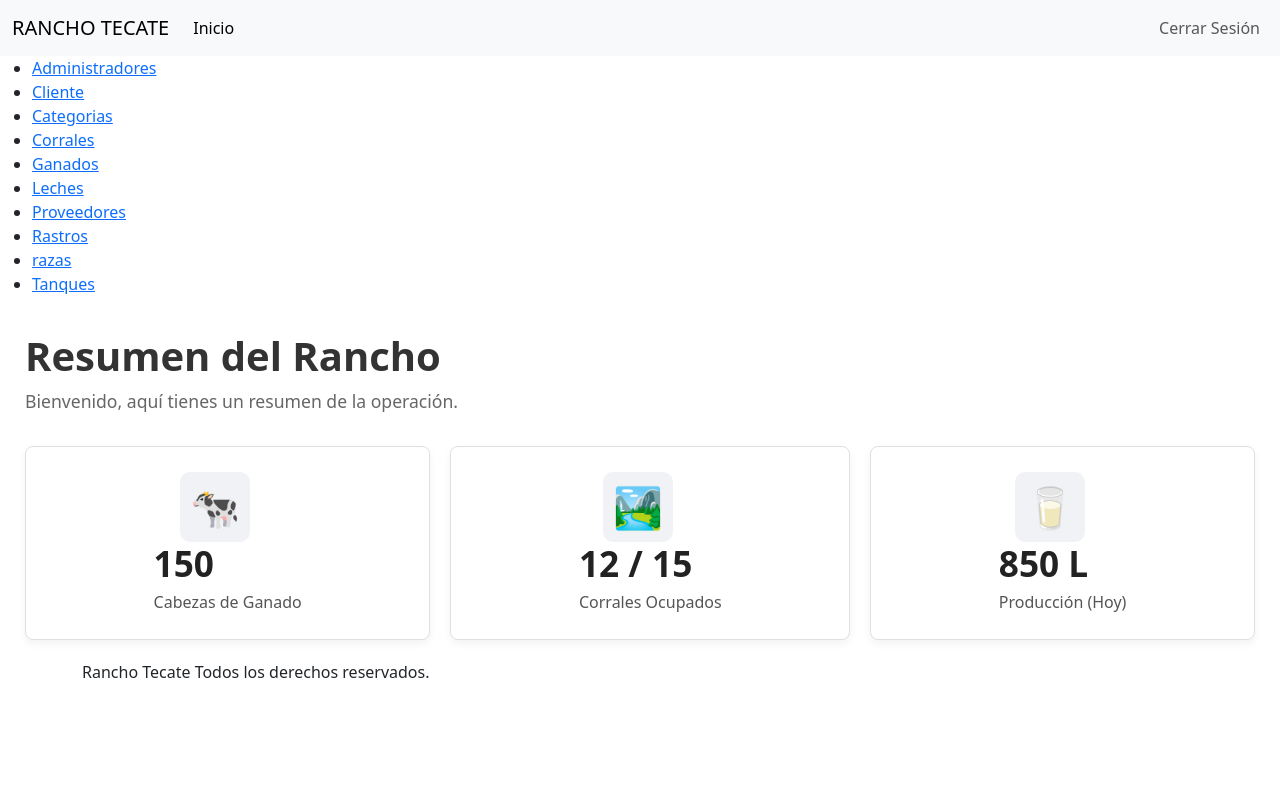
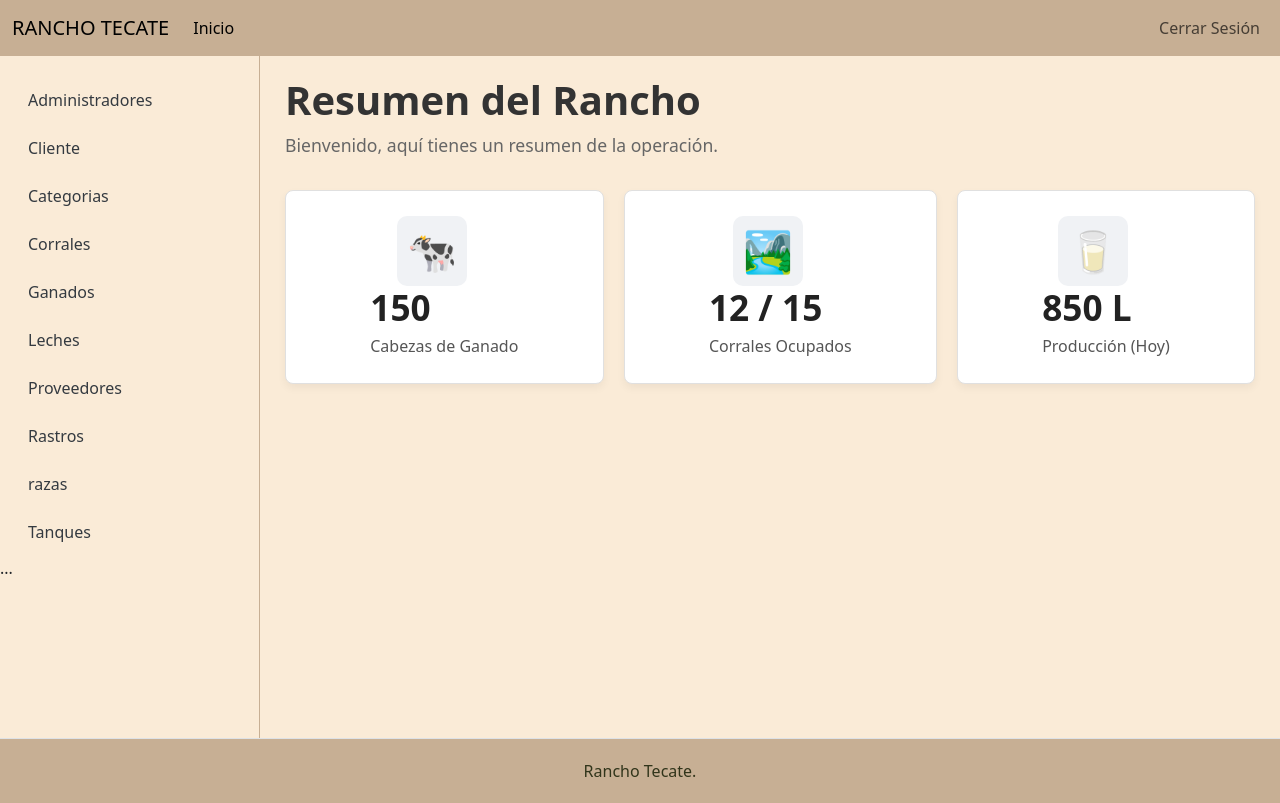
Before and after one commit to Franciscohpina/erp_rancho_Angular, an Angular app: page /dashboard in a window 1280 px wide. Built offline with nearby package versions, Linux system fonts and the light colour scheme; sample sign-in values are in the browser's storage.

Commit message:
Se agrego estilo al main y al dashboard

```diff
--- a/src/app/layouts/main/main.css
+++ b/src/app/layouts/main/main.css
@@ -0,0 +1,100 @@
+/*
+ * 1. El layout principal
+ * Usamos Flexbox para poner el sidebar y el contenido uno al lado del otro.
+ */
+.page-layout {
+  display: flex;
+
+  /* * Calcula la altura mínima.
+   * 100vh = 100% de la altura de la ventana.
+   * Restamos 56px (altura de tu navbar) y 62px (altura de tu footer).
+   * ¡Ajusta estos números si tu navbar o footer son más altos!
+   */
+  min-height: calc(100vh - 56px - 62px);
+}
+
+/*
+ * 2. El Menú Lateral (Sidebar)
+ * Le damos un ancho fijo y un estilo limpio.
+ */
+.sidebar-menu {
+  width: 260px; /* Ancho fijo para el menú */
+  flex-shrink: 0; /* Evita que se encoja */
+  background-color: antiquewhite; /* Color de fondo gris claro (Bootstrap) */
+  border-right: 1px solid #C7AF94; /* Borde divisor */
+  padding-top: 20px;
+}
+
+.sidebar-menu ul {
+  list-style: none; /* Quita los puntos de la lista */
+  padding: 0;
+  margin: 0;
+}
+
+/*
+ * 3. Los enlaces del menú
+ * Les damos padding y un efecto hover.
+ */
+.sidebar-menu li a {
+  display: block; /* Ocupa todo el ancho del 'li' */
+  padding: 12px 25px; /* Espaciado interno */
+  color: #343a40; /* Color de texto oscuro */
+  text-decoration: none; /* Quita el subrayado */
+  font-weight: 500;
+  border-left: 3px solid transparent; /* Borde para el estado 'active' */
+}
+
+/* Efecto al pasar el mouse */
+.sidebar-menu li a:hover {
+  background-color: #8c916C; /* Fondo gris más oscuro */
+  color: #f8f8f8; /* Color azul de Bootstrap */
+}
+
+/*
+ * 4. Estilo para el enlace ACTIVO
+ * Esto funcionará si añades 'routerLinkActive="active"' a tus enlaces.
+ */
+.sidebar-menu li a.active {
+  background-color: #8c916C; /* Fondo azul claro */
+  color: #ffffff; /* Color azul primario */
+  font-weight: 700;
+  border-left: 3px solid #0d6efd; /* Borde azul */
+}
+
+/*
+ * 5. El Contenido Principal
+ * Hacemos que ocupe todo el espacio restante.
+ */
+.page-content {
+  flex-grow: 1; /* ¡Esta es la magia! Hace que llene el espacio */
+  background-color: antiquewhite;
+
+  /* El padding (relleno) lo maneja cada componente hijo
+     (como 'dashboard.css' o 'administradores.css')
+     para que el fondo de color llene todo el espacio.
+  */
+}
+
+.navbar{
+    background-color: #C7AF94;
+}
+
+/*
+ * 6. El Footer
+ * Lo hacemos más consistente.
+ */
+.footer {
+  /* Asegúrate de que tu footer tenga las clases de Bootstrap
+     para un tema oscuro si así lo deseas, ej: 'bg-dark text-white'
+  */
+  padding: 20px 0;
+  text-align: center;
+  background-color: #C7AF94; /* Fondo gris claro */
+  border-top: 1px solid #dee2e6;
+  color: #6c757d; /* Texto gris */
+}
+
+.footer p {
+  margin: 0;
+  color: #31351b;
+}
--- a/src/app/layouts/main/main.html
+++ b/src/app/layouts/main/main.html
@@ -1,5 +1,5 @@
 
-<nav class="navbar navbar-expand-lg bg-body-tertiary">
+<nav class="navbar navbar-expand-lg" style="background-color: #C7AF94;">
   <div class="container-fluid">
     <a class="navbar-brand" href="#">RANCHO TECATE</a>
     <button class="navbar-toggler" type="button" data-bs-toggle="collapse" data-bs-target="#navbarNavAltMarkup" aria-controls="navbarNavAltMarkup" aria-expanded="false" aria-label="Toggle navigation">
@@ -24,18 +24,19 @@
         <div class="page-layout">
 
             <nav class="sidebar-menu">
-               <ul>
-                <li><a [routerLink]="['administradores']">Administradores</a></li>
-                <li><a [routerLink]="['cliente']">Cliente</a></li>
-                <li><a [routerLink]="['categorias']">Categorias</a></li>
-                <li><a [routerLink]="['corrales']">Corrales</a></li>
-                <li><a [routerLink]="['ganados']">Ganados</a></li>
-                <li><a [routerLink]="['leches']">Leches</a></li>
-                <li><a [routerLink]="['proveedores']">Proveedores</a></li>
-                <li><a [routerLink]="['rastros']">Rastros</a></li>
-                <li><a [routerLink]="['razas']">razas</a></li>
-                <li><a [routerLink]="['tanques']">Tanques</a></li>
-              </ul>
+                <ul>
+                  <li><a [routerLink]="['administradores']" routerLinkActive="active">Administradores</a></li>
+                  <li><a [routerLink]="['cliente']" routerLinkActive="active">Cliente</a></li>
+                  <li><a [routerLink]="['categorias']" routerLinkActive="active">Categorias</a></li>
+                  <li><a [routerLink]="['corrales']" routerLinkActive="active">Corrales</a></li>
+                  <li><a [routerLink]="['ganados']" routerLinkActive="active">Ganados</a></li>
+                  <li><a [routerLink]="['leches']" routerLinkActive="active">Leches</a></li>
+                  <li><a [routerLink]="['proveedores']" routerLinkActive="active">Proveedores</a></li>
+                  <li><a [routerLink]="['rastros']" routerLinkActive="active">Rastros</a></li>
+                  <li><a [routerLink]="['razas']" routerLinkActive="active">razas</a></li>
+                  <li><a [routerLink]="['tanques']" routerLinkActive="active">Tanques</a></li>
+                </ul>
+...
             </nav>
 
             <main class="page-content">
@@ -50,7 +51,7 @@
       <footer class="footer">
         <div class="container">
             <div class="footer-col logo-col">
-                <p>Rancho Tecate Todos los derechos reservados.</p>
+                <p>Rancho Tecate.</p>
             </div>
         </div>
     </footer>
--- a/src/app/pages/login/login.css
+++ b/src/app/pages/login/login.css
@@ -45,7 +45,7 @@ input.invalid {
 button {
   width: 100%;
   padding: 10px;
-  background-color: #007bff;
+  background-color: #255823;
   color: white;
   border: none;
   border-radius: 4px;
@@ -57,3 +57,25 @@ button:disabled {
   background-color: #ccc;
   cursor: not-allowed;
 }
+
+.main-content {
+  flex-grow: 1;
+  display: flex;
+}
+
+.footer {
+  /* Asegúrate de que tu footer tenga las clases de Bootstrap
+     para un tema oscuro si así lo deseas, ej: 'bg-dark text-white'
+  */
+  margin-top: auto;
+  padding: 20px 0;
+  text-align: center;
+  background-color: #C7AF94; /* Fondo gris claro */
+  border-top: 1px solid #dee2e6;
+  color: #6c757d; /* Texto gris */
+}
+
+.footer p {
+  margin: 0;
+  color: #31351b;
+}
--- a/src/app/pages/login/login.html
+++ b/src/app/pages/login/login.html
@@ -1,3 +1,14 @@
+<nav class="navbar navbar-expand-lg" style="background-color: #C7AF94;">
+  <div class="container-fluid">
+    <a class="navbar-brand" href="#">RANCHO TECATE</a>
+    <button class="navbar-toggler" type="button" data-bs-toggle="collapse" data-bs-target="#navbarNavAltMarkup" aria-controls="navbarNavAltMarkup" aria-expanded="false" aria-label="Toggle navigation">
+      <span class="navbar-toggler-icon"></span>
+    </button>
+  </div>
+</nav>
+<br>
+<div class="main-content">
+
 <div class="login-container">
   <h2>Iniciar Sesión</h2>
 
@@ -40,3 +51,12 @@
     </button>
   </form>
 </div>
+</div>
+
+<!-- <footer class="footer">
+        <div class="container">
+            <div class="footer-col logo-col">
+                <p>Rancho Tecate.</p>
+            </div>
+        </div>
+    </footer> -->
```
